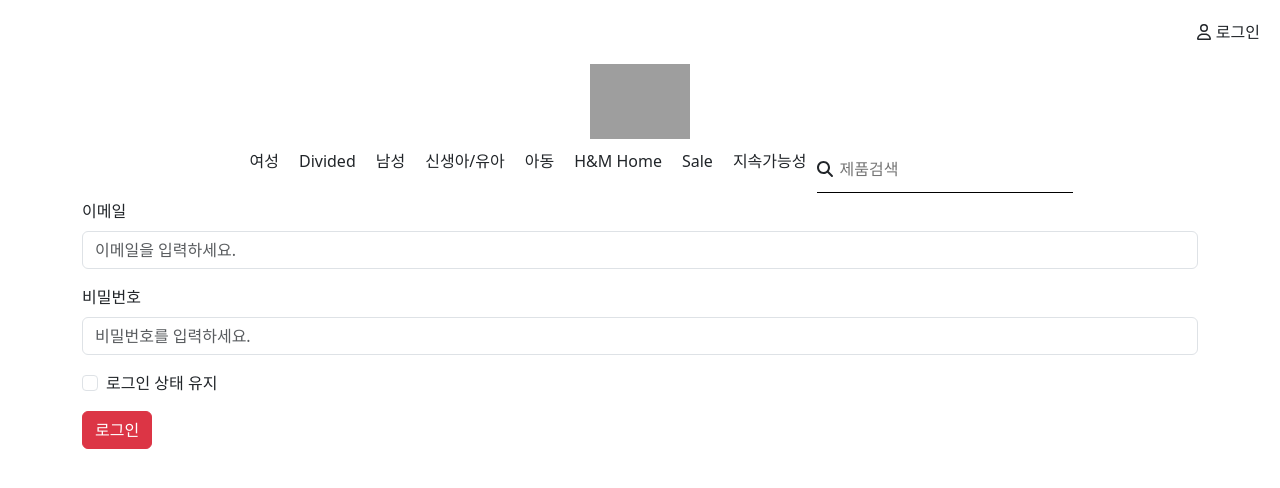
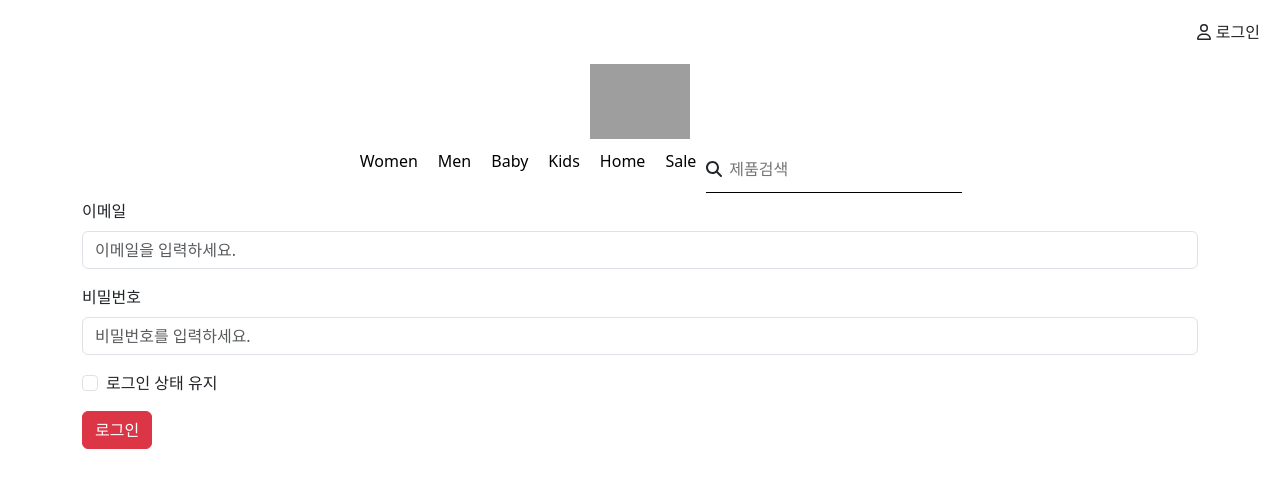
Before and after one commit to eunbin55/hnm, a React (Create React App) app: page /login in a window 1280 px wide. Shown: the top 488 px of the page. Built offline with nearby package versions, Linux system fonts and the light colour scheme; grey boxes are pictures that could not be loaded.

Commit message:
코드 수정

```diff
--- a/src/App.css
+++ b/src/App.css
@@ -11,7 +11,11 @@
   align-items: center;
   gap: 5px;
 }
-
+.fn-button {
+  display: flex;
+  align-items: center;
+  gap: 5px;
+}
 .nav-section {
   display: flex;
   justify-content: center;
@@ -22,8 +26,14 @@
   list-style-type: none;
 }
 
-.menu-list li {
-  padding: 10px;
+.menu-list {
+  li {
+    padding: 10px;
+  }
+  a {
+    text-decoration: none;
+    color: black;
+  }
 }
 
 .menu-area {
@@ -59,11 +69,12 @@
 
 .product-img{
   transition: 0.3s ease;
+  width: -webkit-fill-available;
 }
 
 .product-img:hover {
   cursor: pointer;
-  transform: scale(1.2);
+  transform: scale(1.1);
 }
 
 .login-area {
@@ -76,12 +87,17 @@
 .detail-img{
   display: flex;
   justify-content: flex-end;
+  img {
+    width: -webkit-fill-available;
+  }
 }
 
 .detail-info div, .select-size {
 margin-bottom: 15px;
 }
-
+.side-menu {
+  display: none;
+}
 .side-menu {
   position: fixed;
   background: #f5ede5;
@@ -110,8 +126,14 @@ margin-bottom: 15px;
   }
 }
 
+.point-text {
+  color: #cd0118;
+  font-weight: bold;
+}
+
+
 /* media-query */
-@media (max-width: 860px) {
+@media screen and (max-width:860px) {
   .menu-area {
     justify-content: flex-end;
     margin-inline: 10px;
@@ -122,4 +144,7 @@ margin-bottom: 15px;
   .menu-list {
     display: none;
   }
+ .side-menu {
+    display: block;
+  }
 }
--- a/src/component/Navbar.js
+++ b/src/component/Navbar.js
@@ -1,23 +1,18 @@
 import { faUser } from "@fortawesome/free-regular-svg-icons";
-import { faBars, faClose, faSearch } from "@fortawesome/free-solid-svg-icons";
+import {
+  faBars,
+  faBasketShopping,
+  faClose,
+  faSearch,
+} from "@fortawesome/free-solid-svg-icons";
 import { FontAwesomeIcon } from "@fortawesome/react-fontawesome";
 import React, { useState } from "react";
 import { Link, useNavigate } from "react-router-dom";
-import { Modal } from "react-bootstrap";
 
 const Navbar = ({ authenticate, setAuthenticate }) => {
   const navigate = useNavigate();
   const [sideMenuOpen, setSideMenuOpen] = useState(false);
-  const menuList = [
-    "여성",
-    "Divided",
-    "남성",
-    "신생아/유아",
-    "아동",
-    "H&M Home",
-    "Sale",
-    "지속가능성",
-  ];
+  const menuList = ["Women", "Men", "Baby", "Kids", "Home", "Sale"];
   const goToLoginPage = () => {
     navigate("/login");
   };
@@ -53,12 +48,15 @@ const Navbar = ({ authenticate, setAuthenticate }) => {
         >
           <FontAwesomeIcon icon={faBars} className="icon-menu" />
         </div>
+        <div className="fn-button">
+          {authenticate && <FontAwesomeIcon icon={faBasketShopping} />}
           <div
             className="login-button"
             onClick={() => (!authenticate ? goToLoginPage() : onLogout())}
           >
             <FontAwesomeIcon icon={faUser} />
             <div>{authenticate ? "로그아웃" : "로그인"}</div>
+          </div>
         </div>
       </div>
       <div className="nav-section">
@@ -73,7 +71,9 @@ const Navbar = ({ authenticate, setAuthenticate }) => {
       <div className="menu-area">
         <ul className="menu-list">
           {menuList.map((menu, index) => (
-            <li key={index}>{menu}</li>
+            <li key={index}>
+              <a href="/">{menu}</a>
+            </li>
           ))}
         </ul>
         <div className="search-area">
--- a/src/component/ProductCard.js
+++ b/src/component/ProductCard.js
@@ -8,10 +8,10 @@ const ProductCard = ({ item }) => {
   };
   return (
     <div onClick={goToDetailPage}>
-      <img className="product-img" width={300} src={item?.img} alt="" />
-      <div>{item?.choice === true ? "concious choice" : ""}</div>
+      <img className="product-img" src={item?.img} alt="" />
+      <div className="point-text">{item?.choice === true ? "BEST" : ""}</div>
       <div>{item?.title}</div>
-      <div>{item?.price}</div>
+      <div>₩{item?.price}</div>
       <div>{item?.new === true ? "신제품" : ""}</div>
     </div>
   );
--- a/src/page/ProductAll.js
+++ b/src/page/ProductAll.js
@@ -8,8 +8,6 @@ const ProductAll = () => {
   const [query, _setQuery] = useSearchParams();
   const getProducts = async () => {
     let searchQuery = query.get("q") || "";
-    console.log("q??", searchQuery);
-    // let url = `http://localhost:5000/products?q=${searchQuery}`;
     let url = `https://my-json-server.typicode.com/eunbin55/hnm/products?q=${searchQuery}`;
     let response = await fetch(url);
     let data = await response.json();
--- a/src/page/ProductDetail.js
+++ b/src/page/ProductDetail.js
@@ -5,18 +5,18 @@ import { Button, Col, Container, Form, Row } from "react-bootstrap";
 const ProductDetail = () => {
   const { id } = useParams();
   const [item, setItem] = useState(null);
-  console.log("id", id);
   const getProductDetail = async () => {
     let url = `https://my-json-server.typicode.com/eunbin55/hnm/products/${id}`;
     let response = await fetch(url);
-    console.log("response", response);
     let data = await response.json();
-    console.log("data", data);
     setItem(data);
   };
   useEffect(() => {
     getProductDetail();
   }, []);
+  const addProduct = () => {
+    alert("장바구니에 추가되었습니다.");
+  };
   if (item) {
     return (
       <Container>
@@ -26,15 +26,15 @@ const ProductDetail = () => {
           </Col>
           <Col className="detail-info">
             <div>{item.title}</div>
-            <div>\ {item.price} 원</div>
-            {item.choice && <div>Conscious choice</div>}
+            <div>₩ {item.price} 원</div>
+            {item.choice && <div className="point-text">BEST</div>}
             <Form.Select className="select-size">
               <option>사이즈 선택</option>
               {item.size.map((size) => {
                 return <option value={size}>{size}</option>;
               })}
             </Form.Select>
-            <div className="d-grid gap-2">
+            <div className="d-grid gap-2" onClick={() => addProduct()}>
               <Button variant="dark">추가</Button>
             </div>
           </Col>
```
Also changed, not shown: src/App.js (+0 -10 lines). Lines whose indentation alone changed are shown as unchanged.
